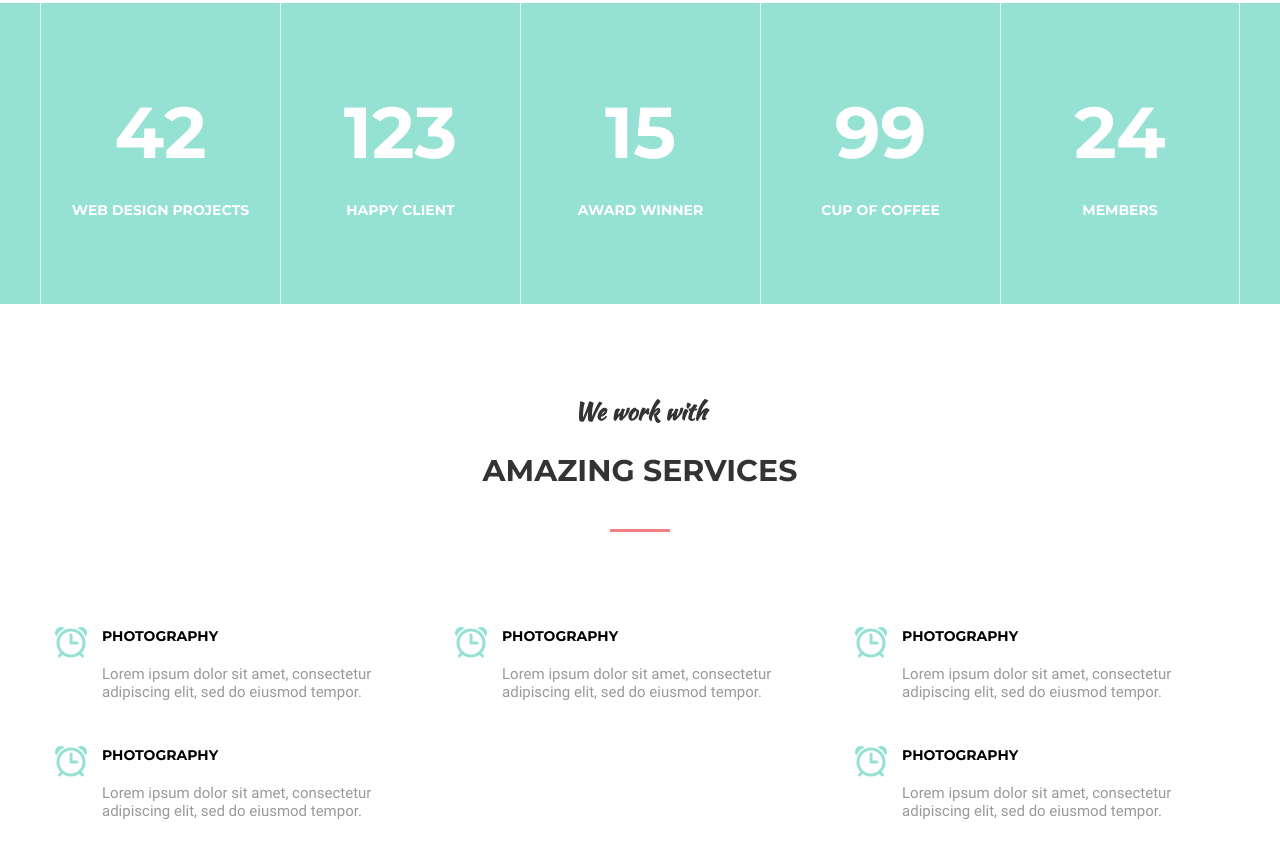
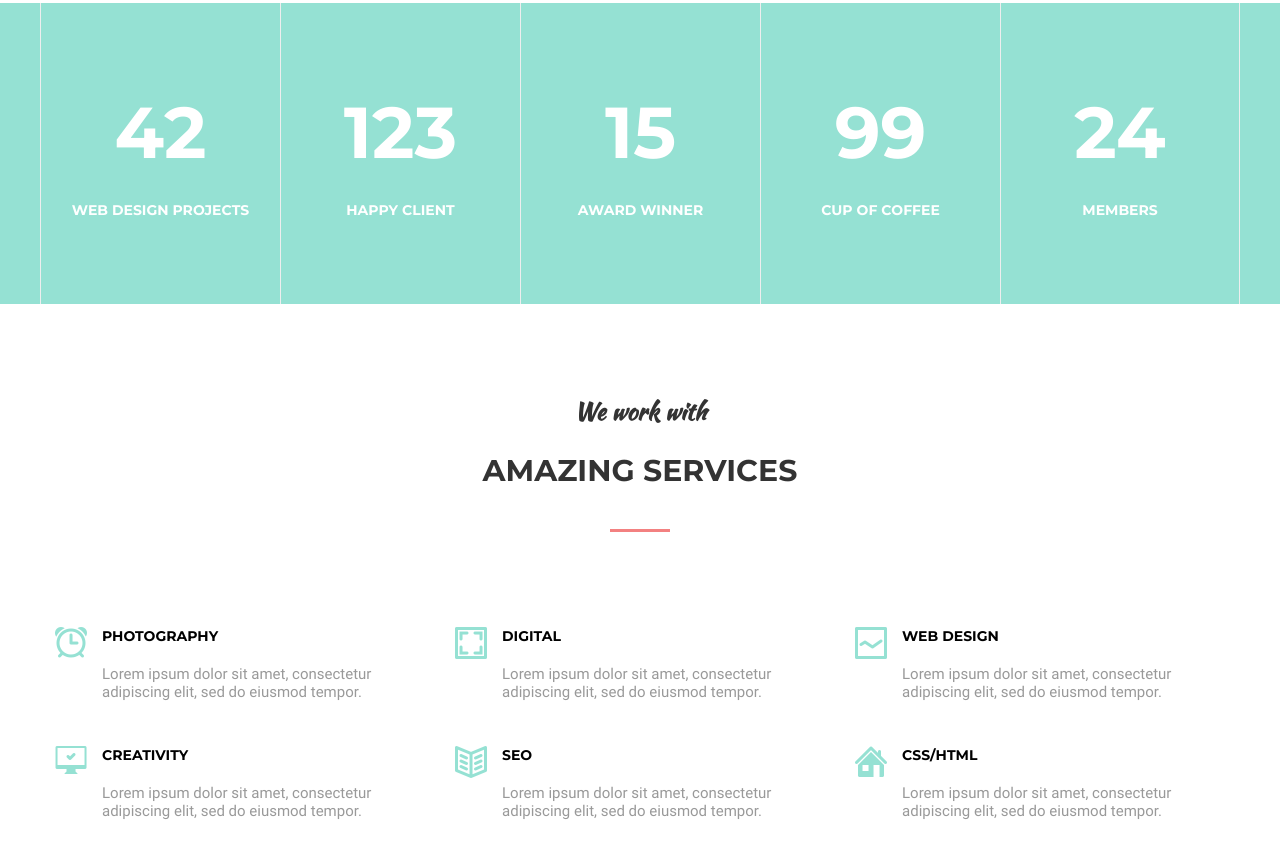
Before and after one commit to MamedovShuxrat/-, a website: page www/index.html in a window 1280 px wide. Shown: the part 1926-2784 px from the top of the page. Drawn offline with Linux system fonts and the light colour scheme.

Commit message:
Блог About и Сервисы иконки

```diff
--- a/www/index.html
+++ b/www/index.html
@@ -118,10 +118,10 @@
         <div class="services-item">
           <div class="services-item-inner">
             <div class="services-visual">
-              <img src="images/services/photography.png" alt="">
+              <img src="images/services/digital.png" alt="">
             </div>
             <div class="services-info">
-              <h4 class="services-info-title">Photography</h4>
+              <h4 class="services-info-title">Digital</h4>
               <p class="services-info-text">Lorem ipsum dolor sit amet, consectetur adipiscing elit, sed do eiusmod tempor.</p>
             </div>
           </div>
@@ -131,10 +131,24 @@
         <div class="services-item">
           <div class="services-item-inner">
             <div class="services-visual">
-              <img src="images/services/photography.png" alt="">
+              <img src="images/services/webdesign.png" alt="">
             </div>
             <div class="services-info">
-              <h4 class="services-info-title">Photography</h4>
+              <h4 class="services-info-title">Web Design</h4>
+              <p class="services-info-text">Lorem ipsum dolor sit amet, consectetur adipiscing elit, sed do eiusmod tempor.</p>
+            </div>
+          </div>
+
+        </div>
+
+
+        <div class="services-item">
+          <div class="services-item-inner">
+            <div class="services-visual">
+              <img src="images/services/creativity.png" alt="">
+            </div>
+            <div class="services-info">
+              <h4 class="services-info-title">Creativity</h4>
               <p class="services-info-text">Lorem ipsum dolor sit amet, consectetur adipiscing elit, sed do eiusmod tempor.</p>
             </div>
           </div>
@@ -144,10 +158,10 @@
         <div class="services-item">
           <div class="services-item-inner">
             <div class="services-visual">
-              <img src="images/services/photography.png" alt="">
+              <img src="images/services/seo.png" alt="">
             </div>
             <div class="services-info">
-              <h4 class="services-info-title">Photography</h4>
+              <h4 class="services-info-title">Seo</h4>
               <p class="services-info-text">Lorem ipsum dolor sit amet, consectetur adipiscing elit, sed do eiusmod tempor.</p>
             </div>
           </div>
@@ -157,10 +171,10 @@
         <div class="services-item">
           <div class="services-item-inner">
             <div class="services-visual">
-              <img src="images/services/photography.png" alt="">
+              <img src="images/services/css-html.png" alt="">
             </div>
             <div class="services-info">
-              <h4 class="services-info-title">Photography</h4>
+              <h4 class="services-info-title">Css/Html</h4>
               <p class="services-info-text">Lorem ipsum dolor sit amet, consectetur adipiscing elit, sed do eiusmod tempor.</p>
             </div>
           </div>
```
